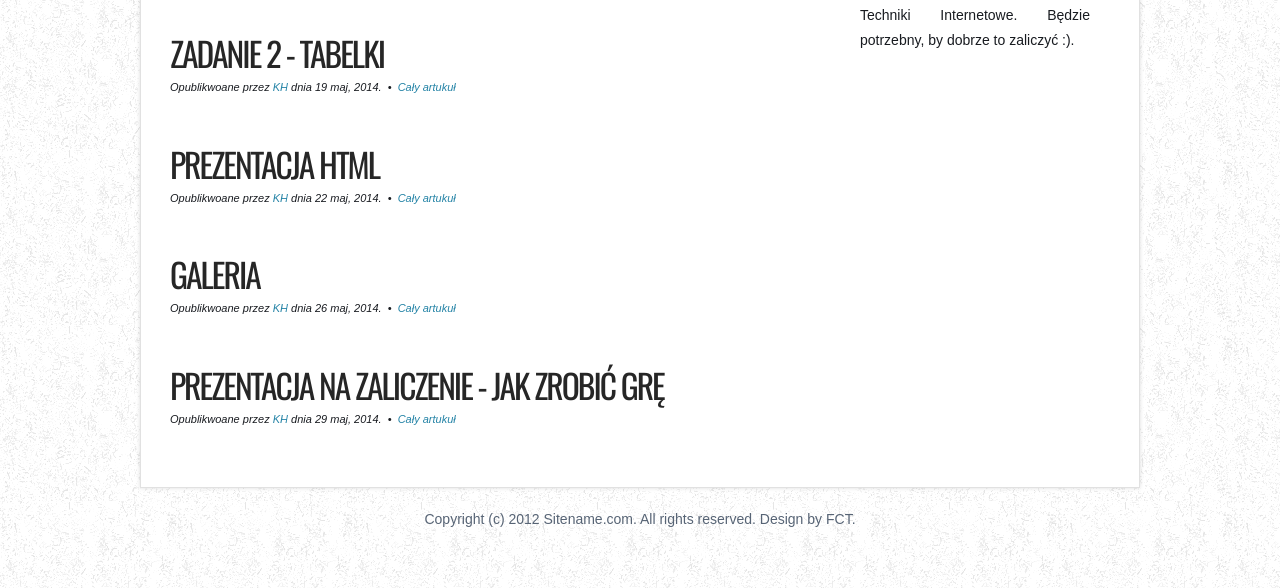
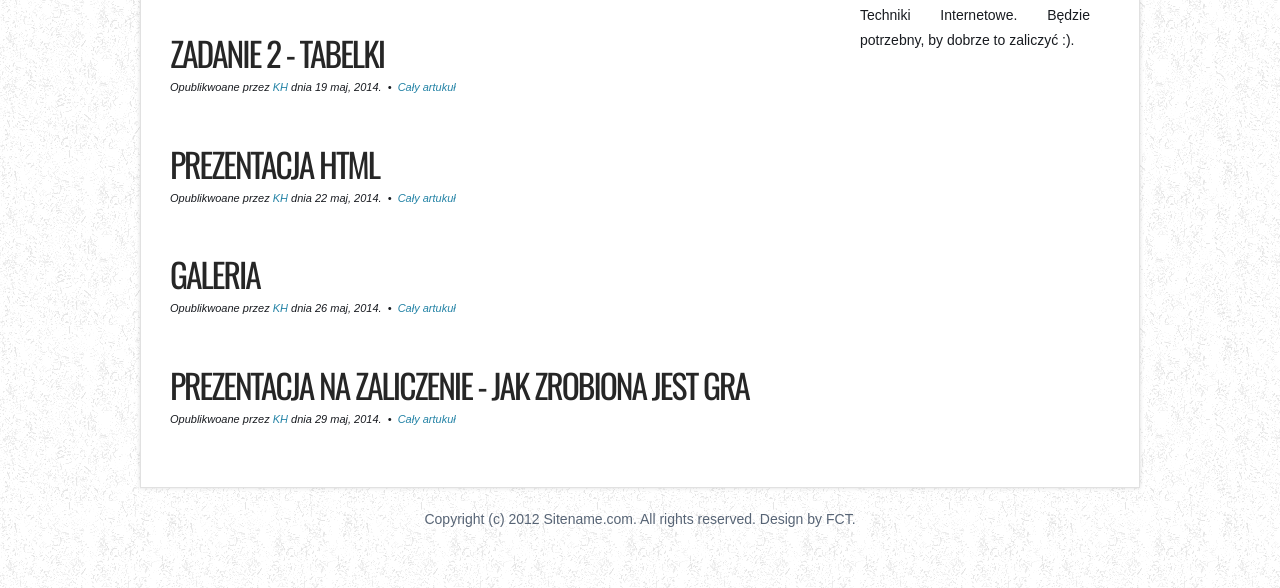
Before and after one commit to khinz/StronaTI, a plain HTML site: page index.html in a window 1280 px wide. Shown: the part 731-1319 px from the top of the page. Drawn offline with nearby package versions, Linux system fonts and the light colour scheme.

Commit message:
wyeliminowanie polskich znaków

```diff
--- a/index.html
+++ b/index.html
@@ -60,7 +60,7 @@
 								&nbsp;&bull;&nbsp; <a href="gallery.html" class="permalink">Cały artukuł</a></p>
 						</div>
 						<div class="post">
-							<h2 class="title"><a href="zaliczenie.html">Prezentacja na zaliczenie - Jak zrobić grę</a></h2>
+							<h2 class="title"><a href="zaliczenie.html">Prezentacja na zaliczenie - Jak zrobiona jest gra</a></h2>
 							<p class="meta">Opublikwoane przez <a> KH</a> dnia 29 maj, 2014.
 								&nbsp;&bull;&nbsp; <a href="projekt.html" class="permalink">Cały artukuł</a></p>
 						</div>
```
